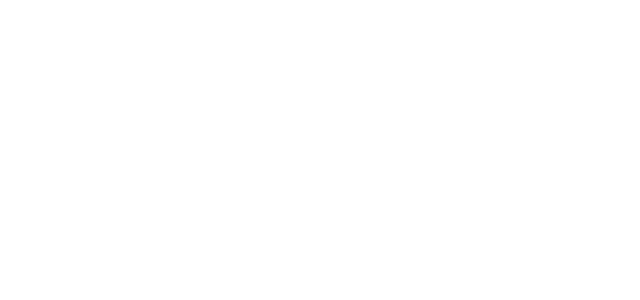
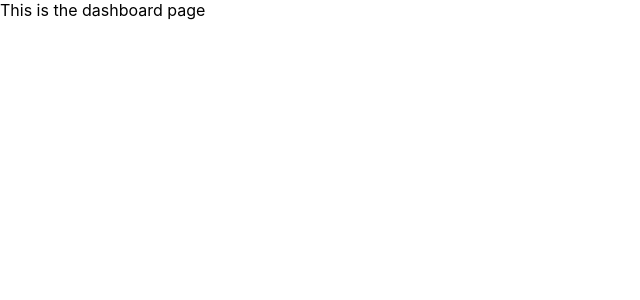
Before and after one commit to davidosemwegie/grubite, a React (Create React App) app in the folder grubite_web/: page / in a window 1280 px wide. Shown: the top 300 px of the page, without its empty margins (0-640 px from the left). Built offline with nearby package versions, Linux system fonts and the light colour scheme.

Commit message:
bout to install the react bootstrap

```diff
--- a/grubite_web/src/App.js
+++ b/grubite_web/src/App.js
@@ -3,6 +3,7 @@
 
 //import needed components
 import LoginPage from './components/LoginPage'
+import Dashboard from './components/Dashboard'
 
 
 class App extends Component {
@@ -10,7 +11,10 @@
     return (
       <div>
         <Router>
-          <Route path="/login" component={LoginPage} />
+          <div>
+            <Route path="/login" component={LoginPage} />
+            <Route exact path="/" component={Dashboard}/>
+          </div>
         </Router>
       </div>
     );
--- /dev/null
+++ b/grubite_web/src/components/Dashboard/index.jsx
@@ -0,0 +1,13 @@
+import React, { Component } from 'react';
+
+class index extends Component {
+    render() {
+        return (
+            <div>
+                This is the dashboard page
+            </div>
+        );
+    }
+}
+
+export default index;
```
